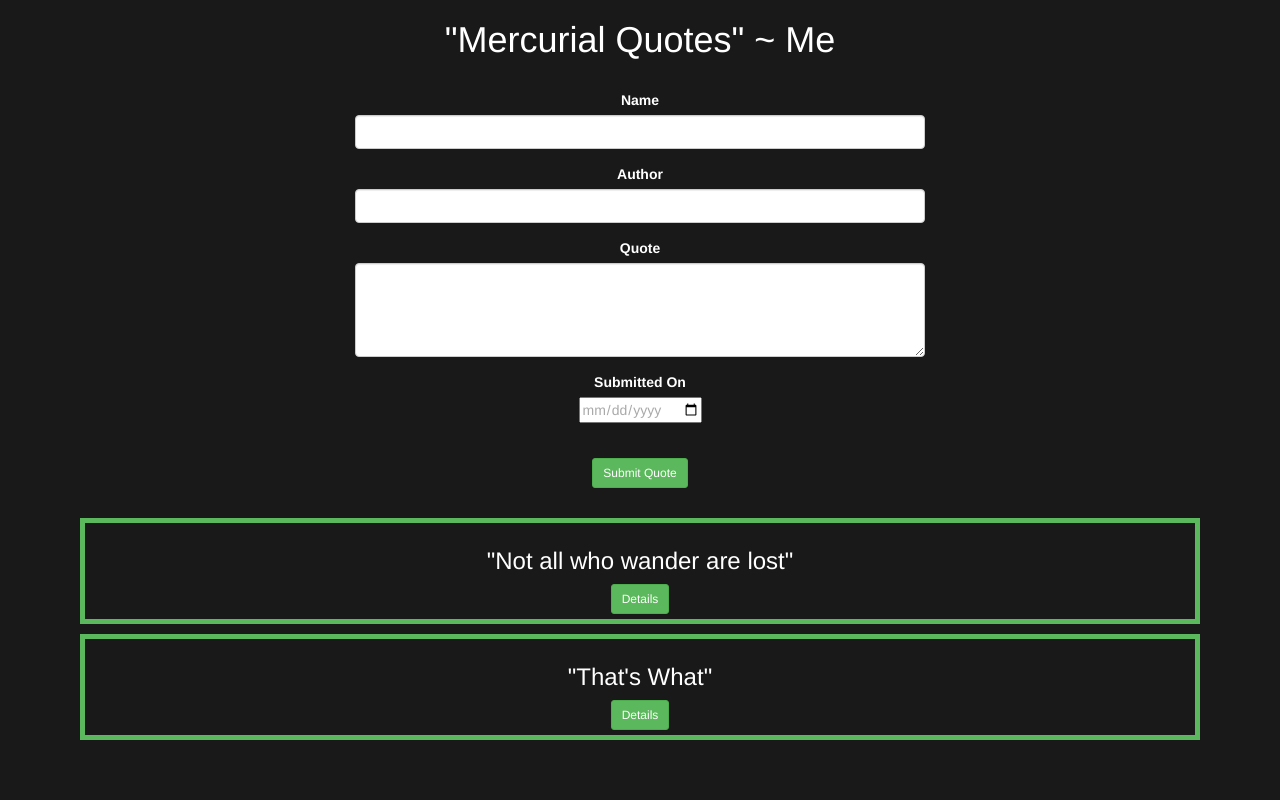
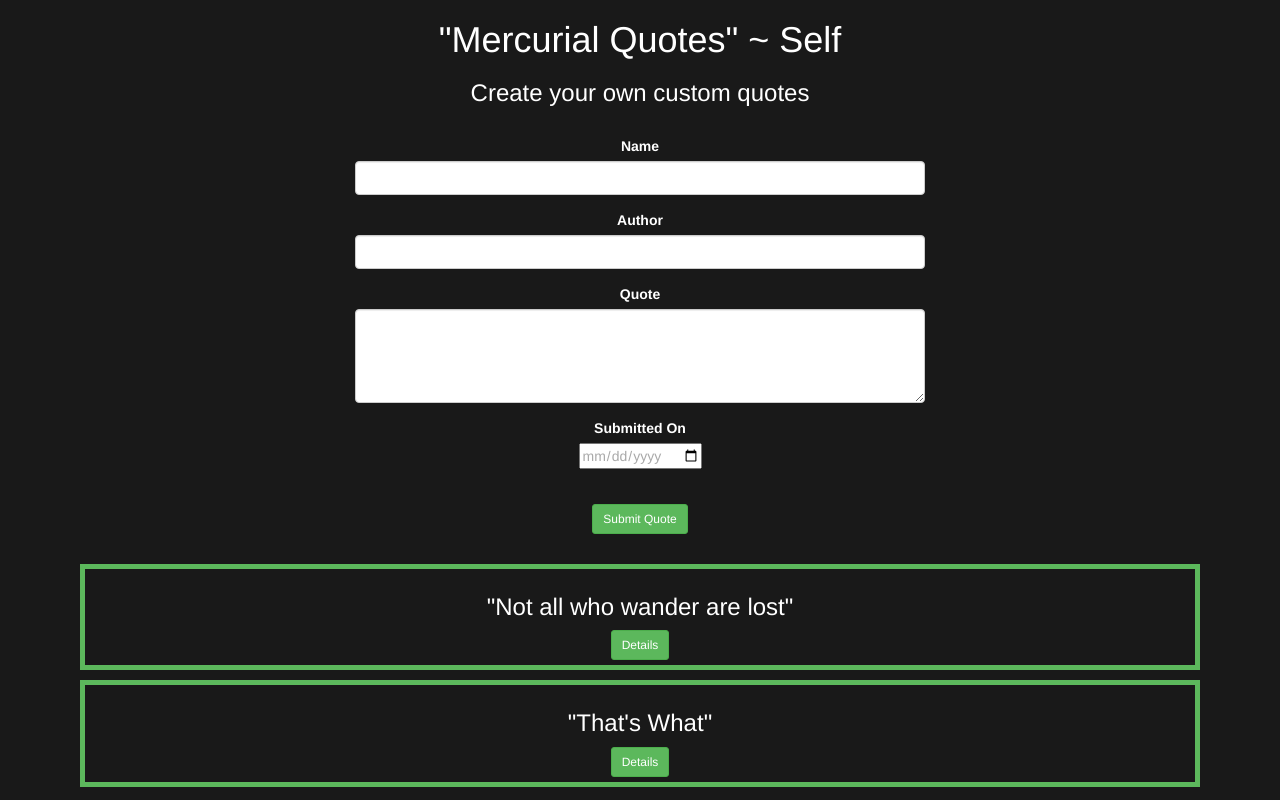
Before and after one commit to MercurialMune/MercurialQuotes, an Angular app: page / in a window 1280 px wide. Built offline with nearby package versions, Linux system fonts and the light colour scheme; what angular-font-awesome would draw is missing.

Commit message:
implement form clear on submit behavior

```diff
--- a/src/app/app.component.html
+++ b/src/app/app.component.html
@@ -1,5 +1,7 @@
-<div class="container">
-  <h1>"Mercurial Quotes" ~ Me</h1>
+<div class="container text-center">
+
+  <h1>"Mercurial Quotes" ~ Self</h1>
+  <h3>Create your own custom quotes</h3>
   <app-quotes></app-quotes>
 </div>
 <router-outlet></router-outlet>
--- a/src/app/quote-form/quote-form.component.html
+++ b/src/app/quote-form/quote-form.component.html
@@ -1,6 +1,6 @@
 <div class="container-fluid">
   <div class="rows">
-    <form (ngSubmit)='submitQuote()' #quoteForm='ngForm'>
+    <form #quoteForm='ngForm' (ngSubmit)='submitQuote();'>
 
       <div class="form-group">
         <label for="name">Name</label>
--- a/src/app/quote-form/quote-form.component.ts
+++ b/src/app/quote-form/quote-form.component.ts
@@ -13,6 +13,7 @@ export class QuoteFormComponent implements OnInit {
 
   submitQuote() {
     this.addQuote.emit(this.newQuote);
+
   }
 
   constructor() { }
--- a/src/styles.css
+++ b/src/styles.css
@@ -5,7 +5,7 @@ body {
   color: white;
 }
 
-body h1 {
+body h1 h3{
   text-align: center;
 }
 
```
